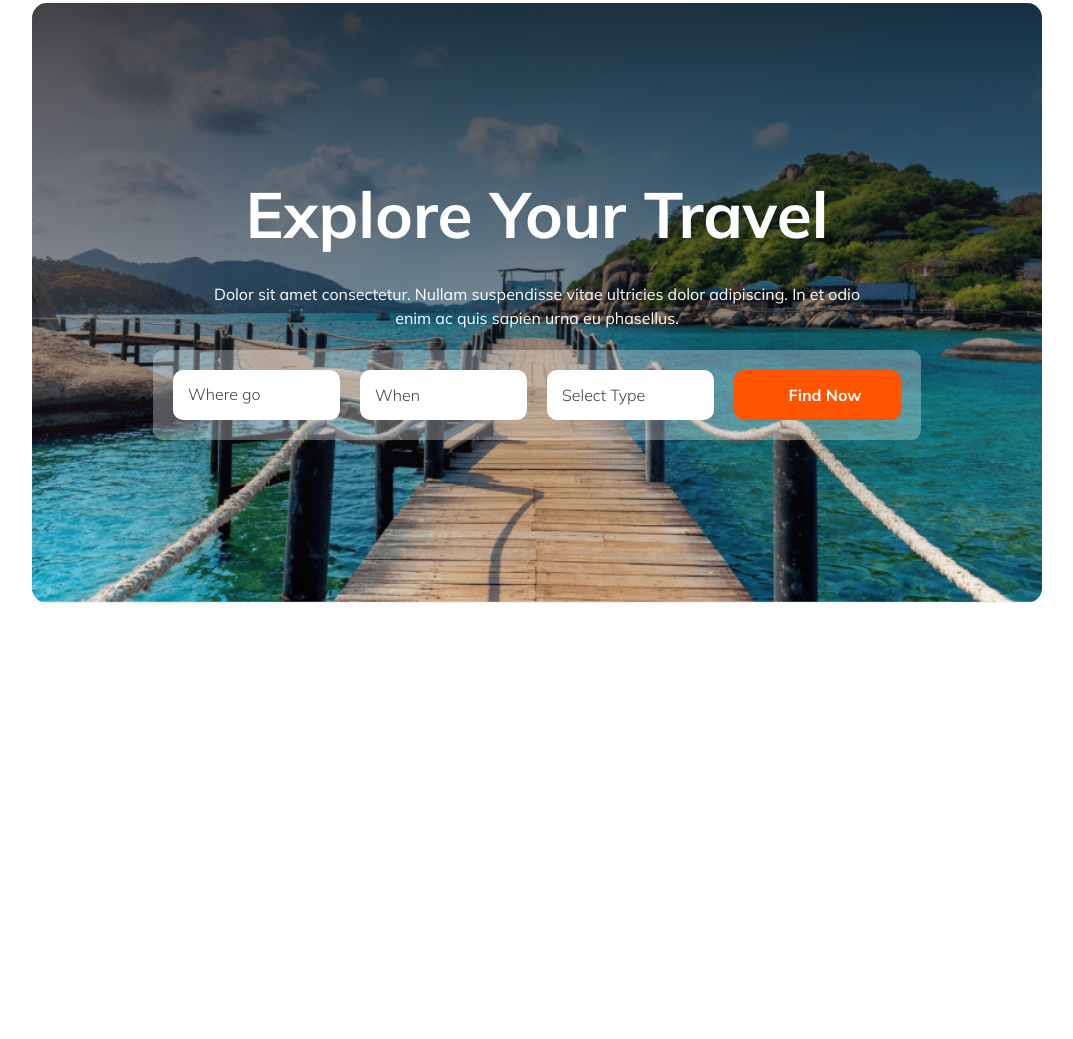
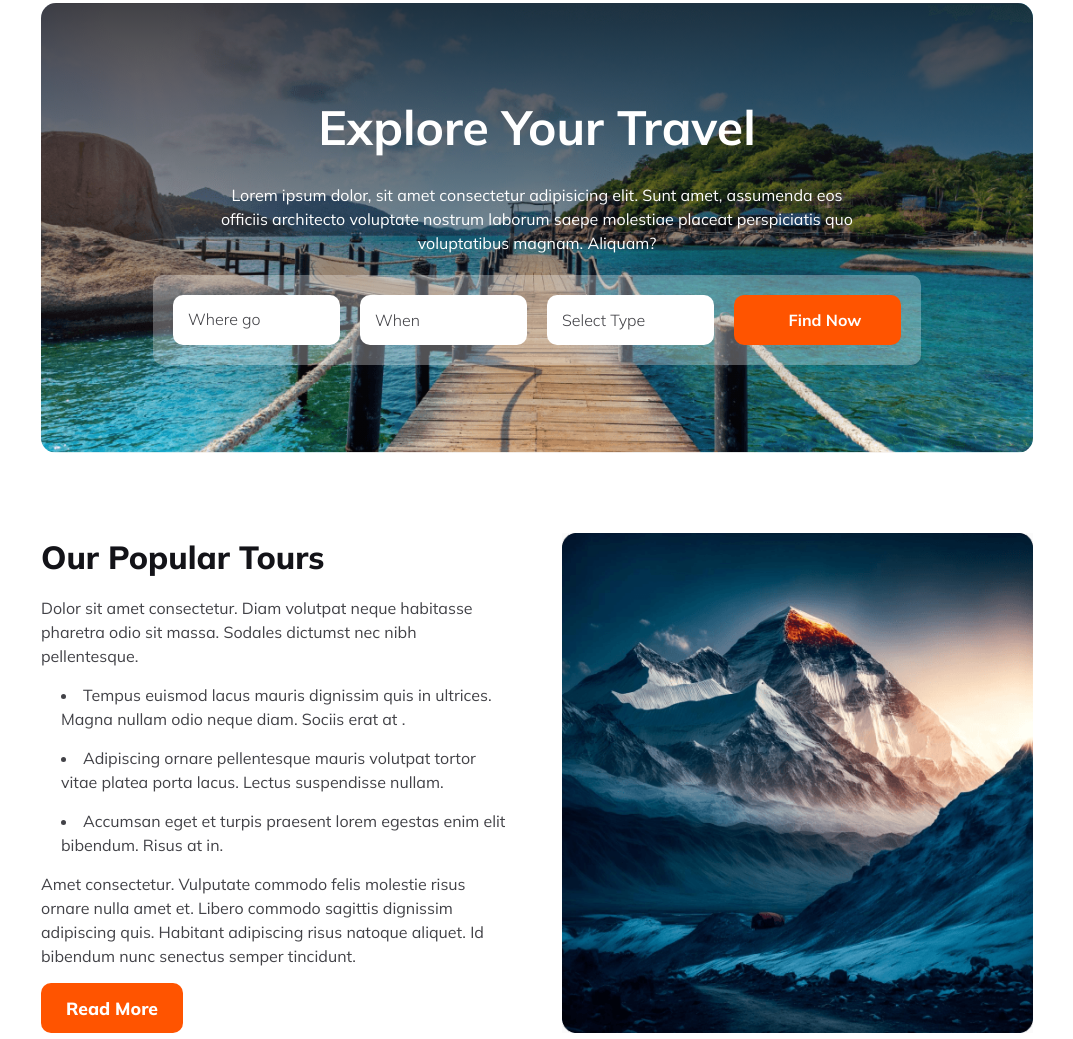
Before and after one commit to ahkaruz/Hero-Travel-Responsive-Design, a plain HTML site: page index.html in a window 1280 px wide. Shown: the part 100-1139 px from the top of the page, without its empty margins (103-1176 px from the left). Before the commit the page ends 800 px from the top, so only its background shows below. Drawn offline with nearby package versions, Linux system fonts and the light colour scheme.

Commit message:
section one done

```diff
--- a/index.html
+++ b/index.html
@@ -35,14 +35,16 @@
         <div class="header-details">
             <div class="content">
                 <h1>Explore Your Travel</h1>
-                <p>Dolor sit amet consectetur. Nullam suspendisse vitae ultricies dolor adipiscing. In et odio enim ac
-                    quis sapien urna eu phasellus.</p>
+                <p>
+                    Lorem ipsum dolor, sit amet consectetur adipisicing elit. Sunt amet, assumenda eos officiis
+                    architecto voluptate nostrum laborum saepe molestiae placeat perspiciatis quo voluptatibus magnam.
+                    Aliquam?
+                </p>
 
                 <form class="find-form" action="#">
                     <input type="text" placeholder="Where go">
                     <div class="select">
                         <span>When</span>
-
                     </div>
                     <div class="select">
                         <span>Select Type</span>
@@ -56,6 +58,33 @@
             </div>
         </div>
     </header>
+    <main>
+        <section class="our-populer-tools">
+            <div class="left-side">
+                <h2>Our Popular Tours</h2>
+                <p>Dolor sit amet consectetur. Diam volutpat neque habitasse pharetra odio sit massa. Sodales dictumst
+                    nec nibh pellentesque.</p>
+                <ul>
+                    <li>Tempus euismod lacus mauris dignissim quis in ultrices. Magna nullam odio neque diam. Sociis
+                        erat at .</li>
+
+                    <li>Adipiscing ornare pellentesque mauris volutpat tortor vitae platea porta lacus. Lectus
+                        suspendisse nullam.</li>
+                    <li> Accumsan eget et turpis praesent lorem egestas enim elit bibendum. Risus at in.</li>
+
+                </ul>
+                <p>Amet consectetur. Vulputate commodo felis molestie risus
+                    ornare nulla amet et. Libero commodo sagittis dignissim adipiscing quis. Habitant adipiscing risus
+                    natoque aliquet. Id bibendum nunc senectus semper tincidunt.
+                </p>
+                <button>Read More</button>
+
+            </div>
+            <div class="right-side">
+                <img src="Images/Rectangle 4.png" alt="">
+            </div>
+        </section>
+    </main>
 </body>
 
 </html>
--- a/styles.css
+++ b/styles.css
@@ -23,11 +23,11 @@
 }
 
 h1 {
-    font-size: 4rem;
+    font-size: 3rem;
 }
 
 h2 {
-    font-size: 2.5rem;
+    font-size: 2rem;
 }
 
 h3 {
@@ -35,7 +35,7 @@ h3 {
 }
 
 header {
-    padding: 30px 135px 0px;
+    padding: 30px 18vh 0px;
 }
 
 nav {
@@ -94,7 +94,7 @@ nav ul li:first-child a {
     position: relative;
     background-image: url(Images/Group\ 13\ \(1\)\ \(1\).png);
     background-repeat: no-repeat;
-    height: 600px;
+    height: 450px;
     background-size: cover;
     background-position: center;
     border-radius: 15px;
@@ -188,6 +188,61 @@ nav ul li:first-child a {
     color: var(--color-primary);
 }
 
+.our-populer-tools {
+    margin-top: 80px;
+    padding: 0px 18vh;
+    display: flex;
+    gap: 50px;
+    height: 500px;
+}
+
+.our-populer-tools>* {
+    flex: 1;
+
+}
+
+.our-populer-tools .left-side {
+    display: flex;
+    flex-direction: column;
+    font-size: var(--font-size-base);
+    color: var(--font-primary);
+    justify-content: space-between;
+}
+
+.our-populer-tools .left-side h2 {
+    color: var(--font-secondary);
+    font-weight: 800;
+}
+
+.our-populer-tools .left-side ul {
+    display: flex;
+    flex-direction: column;
+    gap: 15px;
+}
+
+.our-populer-tools .left-side li {
+    list-style-position: inside;
+    margin-left: 20px;
+}
+
+.our-populer-tools .left-side button {
+    color: var(--color-primary);
+    background-color: var(--color-secondary);
+    border: none;
+    height: 50px;
+    padding: 0 25px;
+    border-radius: 10px;
+    font-size: 1.1rem;
+    font-weight: 800;
+    align-self: flex-start;
+}
+
+.our-populer-tools .right-side img {
+    width: 100%;
+    height: 100%;
+}
+
+
 @media only screen and (max-width: 600px) {
     h1 {
         font-size: 1.8rem;
@@ -257,5 +312,14 @@ nav ul li:first-child a {
         width: 85%;
     }
 
+    .our-populer-tools {
+        margin-top: 20px;
+        flex-direction: column;
+        padding: 0 20px;
+        gap: 15px
+    }
 
+    .our-populer-tools .left-side {
+        gap: 15px;
+    }
 }
```
